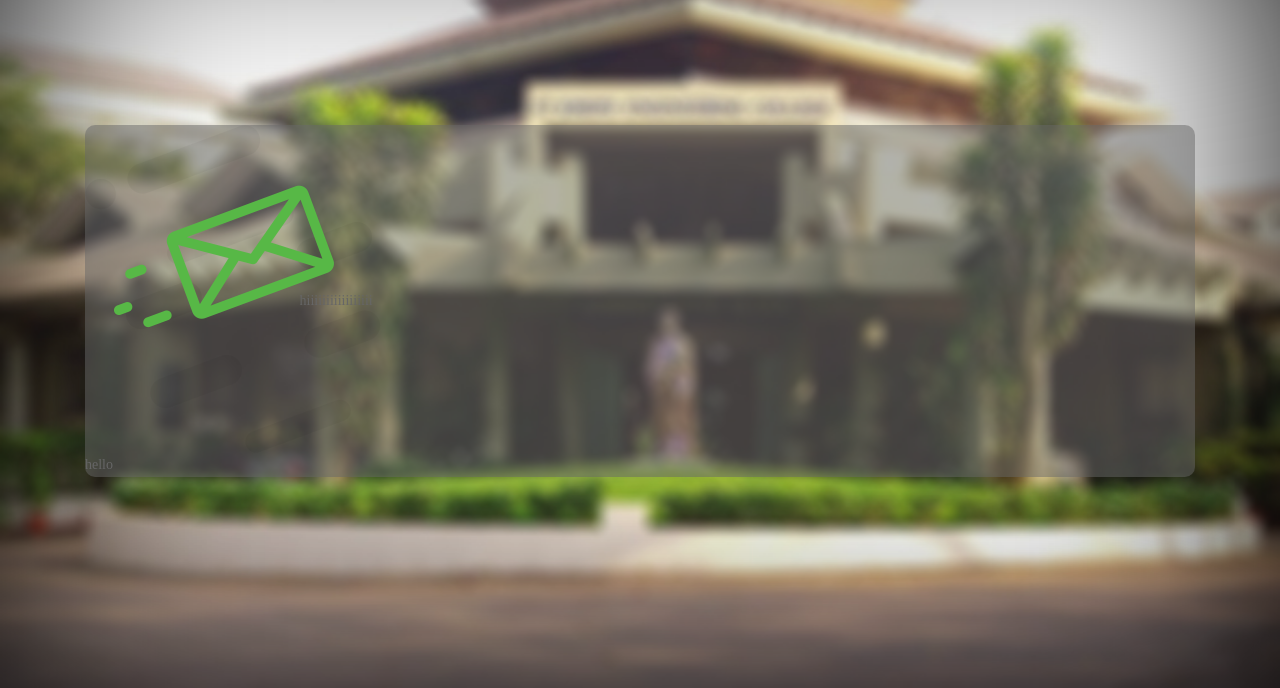
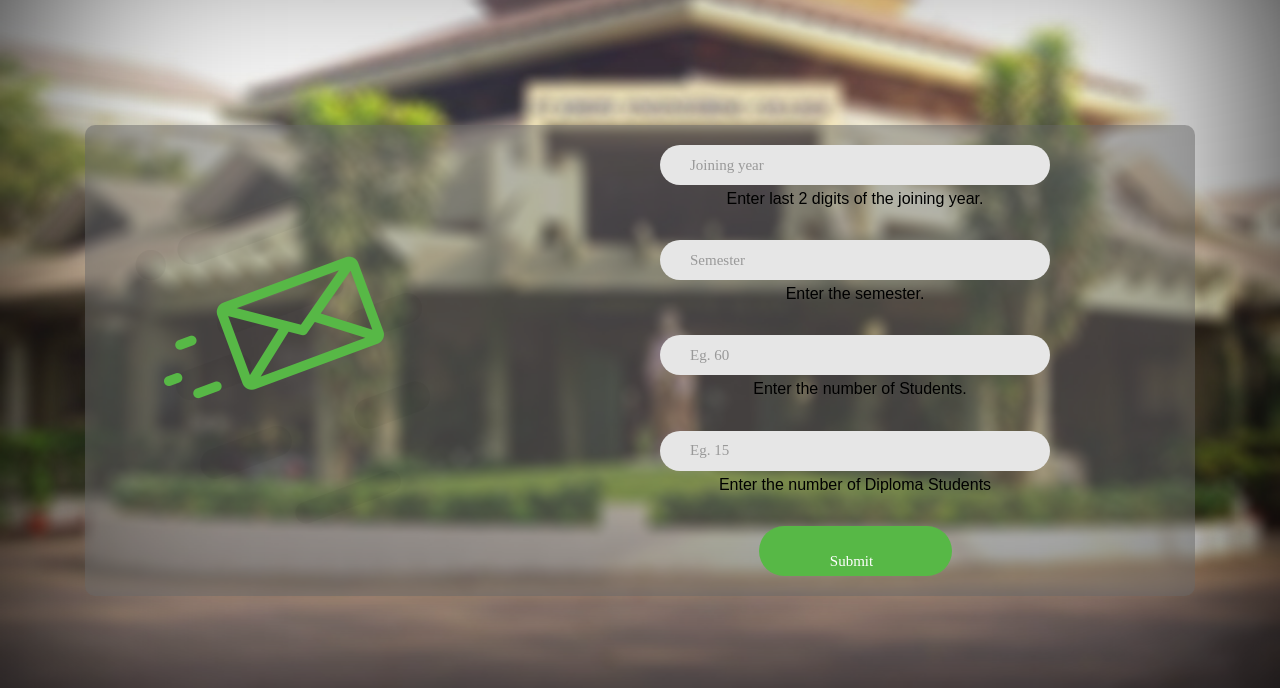
Before and after one commit to WinstonPais/MarksWebScraping, a Django app: a page that uses template/mainApp/tempInputPage.html in a window 1280 px wide. Shown: the part 112-800 px from the top of the page. Run offline with Django 3.2, Linux system fonts and the light colour scheme; some libraries are stand-ins or nearby versions; some web fonts are replaced.

Commit message:
updated form

```diff
--- a/static/css/form.css
+++ b/static/css/form.css
@@ -165,7 +165,7 @@ iframe {
   justify-content: space-between;
   align-items: center;
   margin-top: 125px;
-
+  padding: 20px 10px 20px 50px;
 }
 
 /*------------------------------------------------------------------
@@ -290,7 +290,7 @@ textarea.input1 + .shadow-input1 {
   display: flex;
   justify-content: center;
   align-items: center;
-  padding: 25px 20px;
+  padding: 25px 50px;
 
   -webkit-transition: all 0.4s;
   -o-transition: all 0.4s;
--- a/template/mainApp/tempInputPage.html
+++ b/template/mainApp/tempInputPage.html
@@ -62,17 +62,52 @@
 	</nav>
 
 	<div style="margin-bottom:5em;" class="container">
-		<div class="container-contact1" style="width:100%">
-			<div class="row">
-				<div class="col-md-6 ">
+		<div class="container-contact1" style="width:100%; ">
+			<div class="row " style="width:100%;">
+				<div class="col-md-6 align-self-center">
 					<img src= "{% static "images/img-01.png" %}">
-					<p>hello</p>
 				</div>
-				<div class="col-md-6 align-self-center">
-					<p>hiiiiiiiiiiiiiiiii</p>
+					<div class=" col-md-6 text-center js-fullheight slider-text" style="">
+			   				<div class="slider-text-inner">
+									<form class="contact1-form validate-form ">
+											<div class="wrap-input1 validate-input" data-validate="Type the last 2 digits of the year that the batch joined in.">
+												<input id="joining-year" class="input1" type="text" name="joining-year" placeholder="Joining year">
+												<span class="shadow-input1"></span>
+												<label class="input-input1" style="color:black; for="email">Enter last 2 digits of the joining year.</label>
+											</div>
+											<div class="wrap-input1 validate-input" data-validate="Type the Semester">
+												<input class="input1" type="text" name="sem" placeholder="Semester">
+												<span class="shadow-input1"></span>
+												<label class="input-input1" style="color:black; for="sem">Enter the semester.</label>
+											</div>
+
+											<div class="wrap-input1 validate-input" data-validate = "Number of students required: 60">
+												<input id="student_number" class="input1" type="text" name="student_number" placeholder="Eg. 60">
+												<span class="shadow-input1"></span>
+												<label class="input-input1" style="color:black; padding-left:10px;" for="student_number">Enter the number of Students.</label>
+											</div>
+
+
+											<div class="wrap-input1 validate input" data-validate = "No.of Diploma Students is required: 15">
+												<input id="diploma" class="input1" type="text" name="diploma" placeholder="Eg. 15">
+												<span class="shadow-input1"></span>
+												<label class="label-input100" style="color:black; for="diploma">Enter the number of Diploma Students</label>
+											</div>
+
+											<div class="container-contact1-form-btn" style= "text-align:center">
+												<button class="contact1-form-btn">
+													<span style="padding-top:20px">
+														Submit
+														<i class="fa fa-long-arrow-right" aria-hidden="true"></i>
+													</span>
+												</button>
+											</div>
+
+								</form>
+			   				</div>
+			   			</div>
+
 				</div>
-			<div
-		</div>
 	</div>
 
 	<script src="https://code.jquery.com/jquery-3.5.1.min.js" integrity="sha256-9/aliU8dGd2tb6OSsuzixeV4y/faTqgFtohetphbbj0=" crossorigin="anonymous"></script>
```
